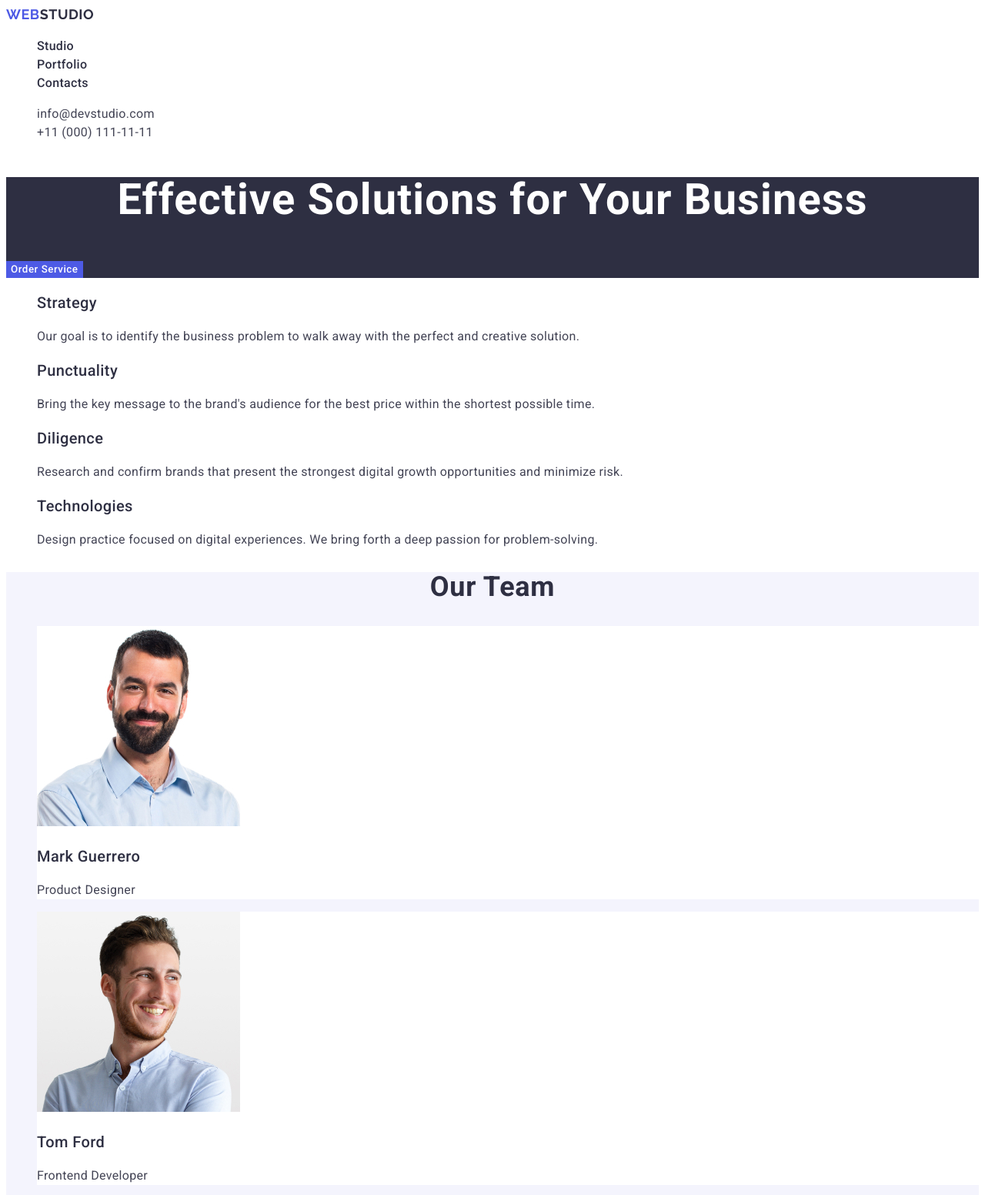
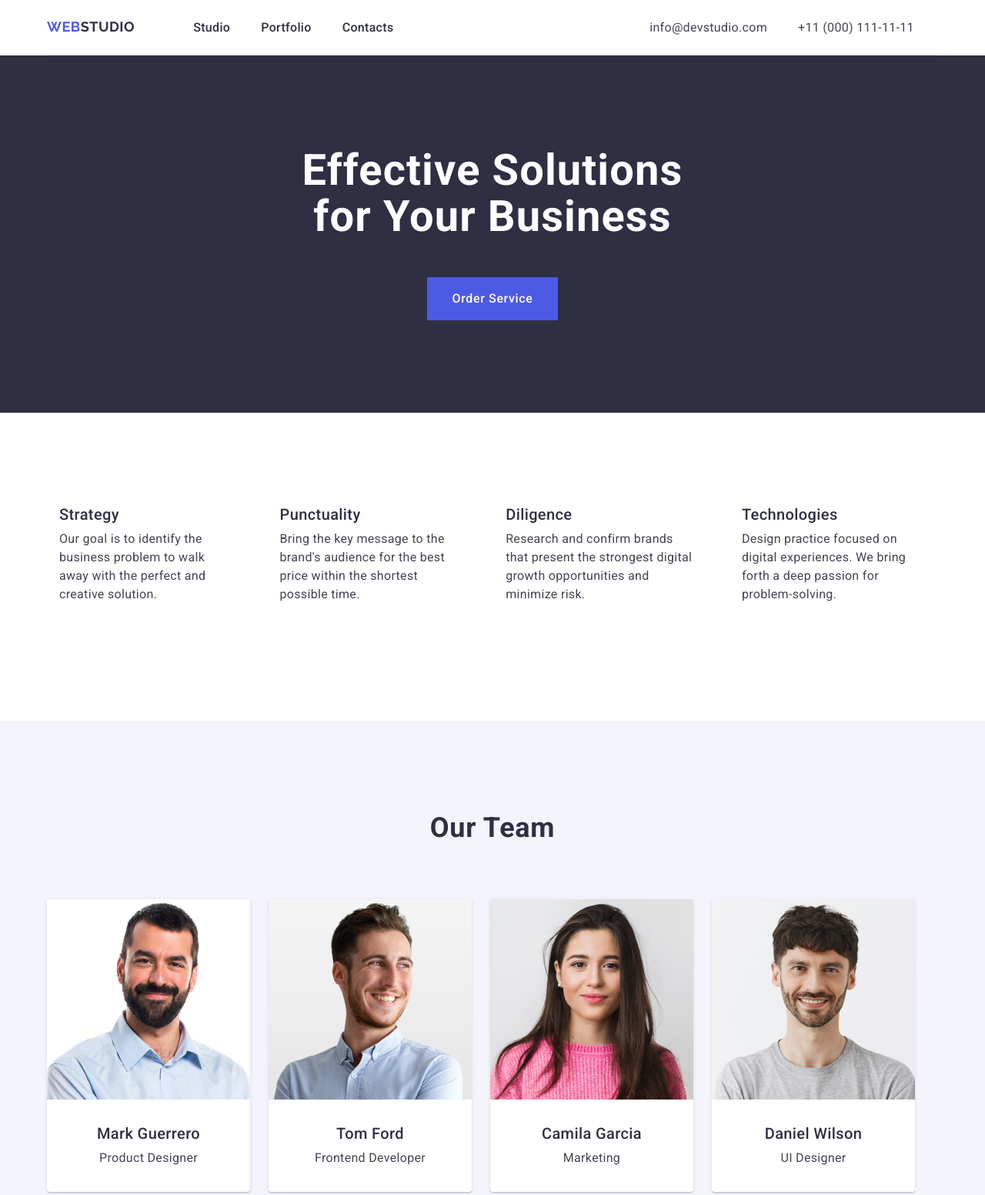
Before and after one commit to FreeZZot/goit-markup-hw-03, a plain HTML site: page index.html in a window 1280 px wide. Shown: the top 1552 px of the page at 77% size. Drawn offline with nearby package versions, Linux system fonts and the light colour scheme.

Commit message:
first attempt

```diff
--- a/css/styles.css
+++ b/css/styles.css
@@ -7,8 +7,37 @@ body {
     color: #434455;
     background-color: #FFF;
 }
+header .container {
+    display: flex;
+    border-bottom: 1px solid #E7E9FC;
+    padding: 24px 0 23px 0;
+}
+
+.container {
+    width: 1158px;
+    margin: 0 auto;
+    max-width: 100%;
+    padding-top: 120px;
+    padding-bottom: 120px;
+
+}
+.navigation {
+    display: flex;
+    margin-right: 332px;
+}
+.navigation ul {
+    display: flex;
+    gap: 40px;
+    width: 261px;
+
+}
+
+h1,h2,h3,h4,h5,h6,p,ul {
+    margin: 0;
+}
 ul {
     list-style: none;
+    padding-left: 0;
 }
 a {
     text-decoration: none;
@@ -26,6 +55,7 @@ a:hover {
     line-height: 1.17;
     letter-spacing: 0.54px;
     text-decoration: none;
+    margin-right: 76px;
 }
 .logo-style span {
     color: #2e2f42;
@@ -39,6 +69,7 @@ a:hover {
 }
 .section-one {
     background-color: #2E2F42;
+    text-align: center;
 }
 .navigationlink {
     color: #2E2F42;
@@ -54,11 +85,18 @@ a:hover {
     color:#434455;
     font-style: normal;
 }
+.adress ul {
+    gap: 40px;
+    display: flex;
+    width: 344px;
+}
 .adresslink {
     letter-spacing: 0.02em;
     color: #434455;
 }
 .button {
+    margin-top: 48px;
+    padding: 16px 32px;
     background: #4D5AE5;
     font-weight: 500;
     font-family: "Roboto", sans-serif;
@@ -71,18 +109,35 @@ a:hover {
 .button:hover, .button:focus  {
     background: #404BBF;
 }
+.section-one-list {
+    display: flex;
+    gap: 24px;
+    width: 1158px;
+}
 .drittetittel {
     font-weight: 500;
     font-size: 20px;
     line-height: 1.2;
     letter-spacing: 0.02em;
     color: #2e2f42;
+    padding: 0 16px;
+}
+.description {
+    font-size: 16px;
+    line-height: 1.5;
+    letter-spacing: 0.02em;
+    color: #434455;
+    padding: 8px 16px 32px 16px;
 }
 .our-description {
     font-size: 16px;
     line-height: 1.5;
     letter-spacing: 0.02em;
     color: #434455;
+    padding: 8px 16px 32px 16px;
+    border-left: 1px solid #E7E9FC;
+    border-right: 1px solid #E7E9FC;
+    border-bottom: 1px solid #E7E9FC;
 }
 .our-team {
     background-color: #F4F4FD;
@@ -94,9 +149,27 @@ a:hover {
     letter-spacing: 0.02em;
     text-transform: capitalize;
     color: #2e2f42;
+    margin-bottom: 72px;
 }
-.section-drei {
+.our-team-list {
+    display: flex;
+    gap: 24px;
+    text-align: center;
+}
+.section-drei-list {
     background-color: #FFFFFF;
+    border-radius: 0px 0px 4px 4px;
+    box-shadow: 0px 2px 1px 0px rgba(46, 47, 66, 0.08), 0px 1px 1px 0px rgba(46, 47, 66, 0.16), 0px 1px 6px 0px rgba(46, 47, 66, 0.08);
+}
+.portfolio-list {
+    display: flex;
+    gap: 24px;
+    flex-wrap: wrap;
+}
+.portfolio-list>li>h3 {
+    border-left: 1px solid #E7E9FC;
+    border-right: 1px solid #E7E9FC;
+    padding-top: 32px;
 }
 .footer {
     background-color: #2e2f42;
@@ -104,6 +177,9 @@ a:hover {
 .footer-p {
     color: #f4f4fd;
     letter-spacing: 0.02em;
+    display: block;
+    width: 264px;
+    margin-top: 17.5px;
 }
 .footerlogo {
     font-family: "Raleway", sans-serif;
@@ -125,9 +201,17 @@ a:hover {
     margin: -1px;
     border: 0;
     padding: 0;
-
     white-space: nowrap;
     clip-path: inset(100%);
     clip: rect(0 0 0 0);
     overflow: hidden;
 }
+
+.img-our-team {
+    display: block;
+    width: 264px;
+    margin: 0 0 32px 0;
+}
+.img-portfolio {
+    display: block;
+}
--- a/index.html
+++ b/index.html
@@ -7,10 +7,12 @@
     <link rel="preconnect" href="https://fonts.googleapis.com">
     <link rel="preconnect" href="https://fonts.gstatic.com" crossorigin>
     <link href="https://fonts.googleapis.com/css2?family=Raleway:wght@700&family=Roboto:wght@400;500;700&display=swap" rel="stylesheet">
+    <link rel="stylesheet" href="https://cdnjs.cloudflare.com/ajax/libs/modern-normalize/2.0.0/modern-normalize.min.css" integrity="sha512-4xo8blKMVCiXpTaLzQSLSw3KFOVPWhm/TRtuPVc4WG6kUgjH6J03IBuG7JZPkcWMxJ5huwaBpOpnwYElP/m6wg==" crossorigin="anonymous" referrerpolicy="no-referrer" />
     <link rel="stylesheet" href="./css/styles.css">
 </head>
 <body>
     <header>
+        <div class="container">
             <nav class="navigation">
                 <a href="./index.html" class="logo-style">Web<span>Studio</span></a>
                 <ul>
@@ -35,97 +37,108 @@
                     </li>
                 </ul>
             </address>
+        </div>
     </header>
     <main>
         <section class="section-one">
-            <h1 class="h-first-class">Effective Solutions for Your Business</h1>
+            <div class="container">
+                <h1 class="h-first-class">Effective Solutions<br>for Your Business</h1>
                 <button class="button" type="button">Order Service</button>
+            </div>
         </section>
         <section>
+            <div class="container">
                 <h2 class="visually-hidden"></h2>
-            <ul>
+                <ul class="section-one-list">
                     <li>
                         <h3 class="drittetittel">Strategy</h3>
-                    <p class="our-description">Our goal is to identify the business problem to walk away with the perfect and creative solution.</p>
+                        <p class="description">Our goal is to identify the business problem to walk away with the perfect and creative solution.</p>
                     </li>
                     <li>
                         <h3 class="drittetittel">Punctuality</h3>
-                    <p class="our-description">Bring the key message to the brand's audience for the best price within the shortest possible time.</p>
+                        <p class="description">Bring the key message to the brand's audience for the best price within the shortest possible time.</p>
                     </li>
                     <li>
                         <h3 class="drittetittel">Diligence</h3>
-                    <p class="our-description">Research and confirm brands that present the strongest digital growth opportunities and minimize risk.</p>
+                        <p class="description">Research and confirm brands that present the strongest digital growth opportunities and minimize risk.</p>
                     </li>
                     <li>
                         <h3 class="drittetittel">Technologies</h3>
-                    <p class="our-description">Design practice focused on digital experiences. We bring forth a deep passion for problem-solving.</p>
+                        <p class="description">Design practice focused on digital experiences. We bring forth a deep passion for problem-solving.</p>
                     </li>
                 </ul>
+            </div>
         </section>
         <section class="our-team">
+            <div class="container">
                 <h2 class="sectionname">Our Team</h2>
-            <ul>
-                <li class="section-drei">
-                    <img src="./images/our-team/mark.jpg" alt="Mark Guerrero" width="264">
+                <ul class="our-team-list">
+                    <li class="section-drei-list">
+                        <img class="img-our-team" src="./images/our-team/mark.jpg" alt="Mark Guerrero" width="264">
                         <h3 class="drittetittel">Mark Guerrero</h3>
-                    <p class="our-description">Product Designer</p>
+                        <p class="description">Product Designer</p>
                     </li>
-                <li class="section-drei">
-                    <img src="./images/our-team/tom.jpg" alt="Tom Ford" width="264">
+                    <li class="section-drei-list">
+                        <img class="img-our-team" src="./images/our-team/tom.jpg" alt="Tom Ford" width="264">
                         <h3 class="drittetittel">Tom Ford</h3>
-                    <p class="our-description">Frontend Developer</p>
+                        <p class="description">Frontend Developer</p>
                     </li>
-                <li class="section-drei">
-                    <img src="./images/our-team/camila.jpg" alt="Camila Garcia" width="264">
+                    <li class="section-drei-list">
+                        <img class="img-our-team" src="./images/our-team/camila.jpg" alt="Camila Garcia" width="264">
                         <h3 class="drittetittel">Camila Garcia</h3>
-                    <p class="our-description">Marketing</p>
+                        <p class="description">Marketing</p>
                     </li>
-                <li class="section-drei">
-                    <img src="./images/our-team/daniel.jpg" alt="Daniel Wilson" width="264">
+                    <li class="section-drei-list">
+                        <img class="img-our-team" src="./images/our-team/daniel.jpg" alt="Daniel Wilson" width="264">
                         <h3 class="drittetittel">Daniel Wilson</h3>
-                    <p class="our-description">UI Designer</p>
+                        <p class="description">UI Designer</p>
                     </li>
                 </ul>
+            </div>
         </section>
         <section>
+            <div class="container">
                 <h2 class="sectionname">Our Portfolio</h2>
-            <ul>
+                <ul class="portfolio-list">
                     <li>
-                    <img src="./images/portfolio/banking-app.jpg" alt="Banking App" width="360">
+                        <img class="img-portfolio" src="./images/portfolio/banking-app.jpg" alt="Banking App" width="360">
                         <h3 class="drittetittel">Banking App</h3>
                         <p class="our-description">App</p>
                     </li>
                     <li>
-                    <img src="./images/portfolio/cashless-payment.jpg" alt="Cashless Payment" width="360">
+                        <img class="img-portfolio" src="./images/portfolio/cashless-payment.jpg" alt="Cashless Payment" width="360">
                         <h3 class="drittetittel">Cashless Payment</h3>
                         <p class="our-description">Marketing</p>
                     </li>
                     <li>
-                    <img src="./images/portfolio/meditation-app.jpg" alt="Meditation App" width="360">
+                        <img class="img-portfolio" src="./images/portfolio/meditation-app.jpg" alt="Meditation App" width="360">
                         <h3 class="drittetittel">Meditation App</h3>
                         <p class="our-description">App</p>
                     </li>
                     <li>
-                    <img src="./images/portfolio/taxi-service.jpg" alt="Taxi Servise" width="360">
+                        <img class="img-portfolio" src="./images/portfolio/taxi-service.jpg" alt="Taxi Servise" width="360">
                         <h3 class="drittetittel">Taxi Service</h3>
                         <p class="our-description">Marketing</p>
                     </li>
                     <li>
-                    <img src="./images/portfolio/screen-illustrations.jpg" alt="Screen Illustrations" width="360">
+                        <img class="img-portfolio" src="./images/portfolio/screen-illustrations.jpg" alt="Screen Illustrations" width="360">
                         <h3 class="drittetittel">Screen Illustrations</h3>
                         <p class="our-description">Design</p>
                     </li>
                     <li>
-                    <img src="./images/portfolio/online-courses.jpg" alt="Online Courses" width="360">
+                        <img class="img-portfolio" src="./images/portfolio/online-courses.jpg" alt="Online Courses" width="360">
                         <h3 class="drittetittel">Online Courses</h3>
                         <p class="our-description">Marketing</p>
                     </li>
                 </ul>
+            </div>
         </section>
     </main>
     <footer class="footer">
+        <div class="container">
             <a class="footerlogo" href="./index.html" target="_blank">Web<span class="footerlogospan">Studio</span></a>
             <p class="footer-p">Increase the flow of customers and sales for your business with digital marketing & growth solutions.</p>
+        </div>
     </footer>
 </body>
 
```
Lines whose indentation alone changed are shown as unchanged.
